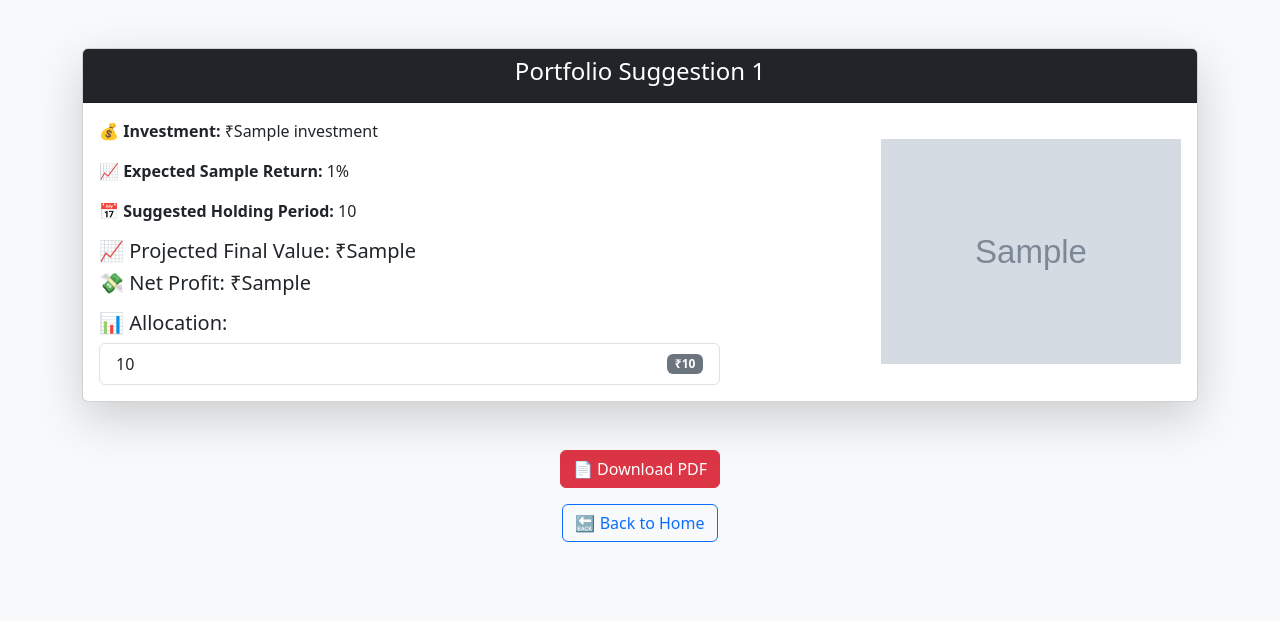
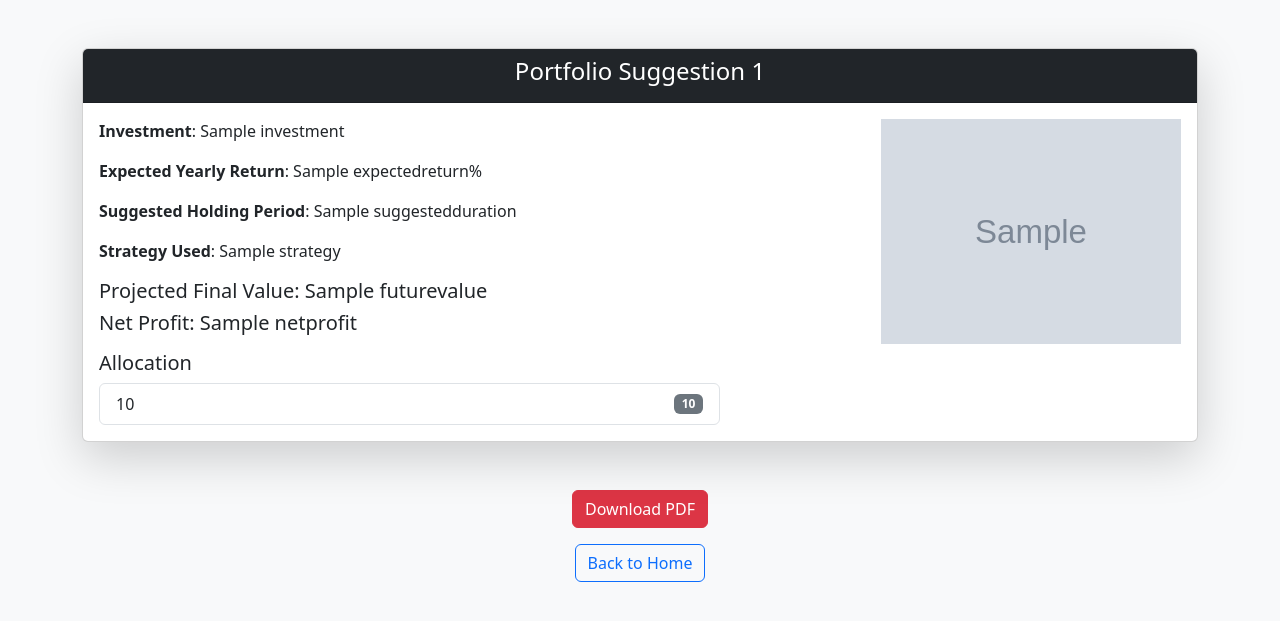
Before and after one commit to Polymath-04/Major-Projects, a Flask app: template Stock and Portfolio Manager/Stock and Portfolio Manager/templates/results.html in a window 1280 px wide. Shown: the top 621 px of the page. Run offline with Flask 3, Linux system fonts and the light colour scheme; the template is opened without the code that fills it: most values are stand-ins (such as "Sample title", 1, 10 or a date in 2020); grey boxes marked "Sample" are stand-in pictures.

Commit message:
Update results.html with pie charts and enhanced portfolio display

```diff
--- a/Stock and Portfolio Manager/Stock and Portfolio Manager/templates/results.html
+++ b/Stock and Portfolio Manager/Stock and Portfolio Manager/templates/results.html
@@ -30,40 +30,38 @@
                     </div>
                     <div class="card-body">
                         <div class="row">
-            <!-- Left Column: Text -->
                             <div class="col-md-7">
-              <p><strong>💰 Investment:</strong> ₹{{ result.investment }}</p>
-              <p><strong>📈 Expected {{ result.return_period|capitalize }} Return:</strong> {{ result.expected_return_percent }}%</p>
-              <p><strong>📅 Suggested Holding Period:</strong> {{ result.suggested_duration }}</p>
-
-              <h5 class="mt-3">📈 Projected Final Value: ₹{{ result.future_value }}</h5>
-              <h5>💸 Net Profit: ₹{{ result.net_profit }}</h5>
-
-              <h5 class="mt-3">📊 Allocation:</h5>
+                                <p><strong>Investment</strong>: {{ result.investment }}</p>
+                                <p><strong>Expected {% if result.returnperiod == 'monthly' %}Monthly{% else %}Yearly{% endif %} Return</strong>: {{ result.expectedreturn }}%</p>
+                                <p><strong>Suggested Holding Period</strong>: {{ result.suggestedduration }}</p>
+                                <p><strong>Strategy Used</strong>: {{ result.strategy }}</p>
+                                <h5 class="mt-3">Projected Final Value: {{ result.futurevalue }}</h5>
+                                <h5>Net Profit: {{ result.netprofit }}</h5>
+                                <h5 class="mt-3">Allocation</h5>
                                 <ul class="list-group">
                                     {% for stock, amount in result.allocation.items() %}
                                         <li class="list-group-item d-flex justify-content-between align-items-center">
                                             {{ stock }}
-                    <span class="badge bg-secondary">₹{{ amount }}</span>
+                                            <span class="badge bg-secondary">{{ amount }}</span>
                                         </li>
                                     {% endfor %}
                                 </ul>
                             </div>
-
-            <!-- Right Column: Pie Chart -->
-            <div class="col-md-5 pie-container">
-              <img src="{{ url_for('static', filename=result.chart_filename) }}" alt="Pie Chart">
+                            <div class="col-md-5">
+                                <div class="pie-container">
+                                    <img src="{{ url_for('static', filename=result.chartfilename) }}" alt="Pie Chart">
+                                </div>
                             </div>
                         </div>
                     </div>
                 </div>
             {% endfor %}
             <div class="text-center mt-4">
-      <button class="btn btn-danger" onclick="window.print()">📄 Download PDF</button>
+                <button class="btn btn-danger" onclick="window.print()">Download PDF</button>
             </div>
         {% endif %}
         <div class="text-center mt-3">
-    <a href="/" class="btn btn-outline-primary">🔙 Back to Home</a>
+            <a href="/" class="btn btn-outline-primary">Back to Home</a>
         </div>
     </div>
 </body>
```
Lines whose indentation alone changed are shown as unchanged.
